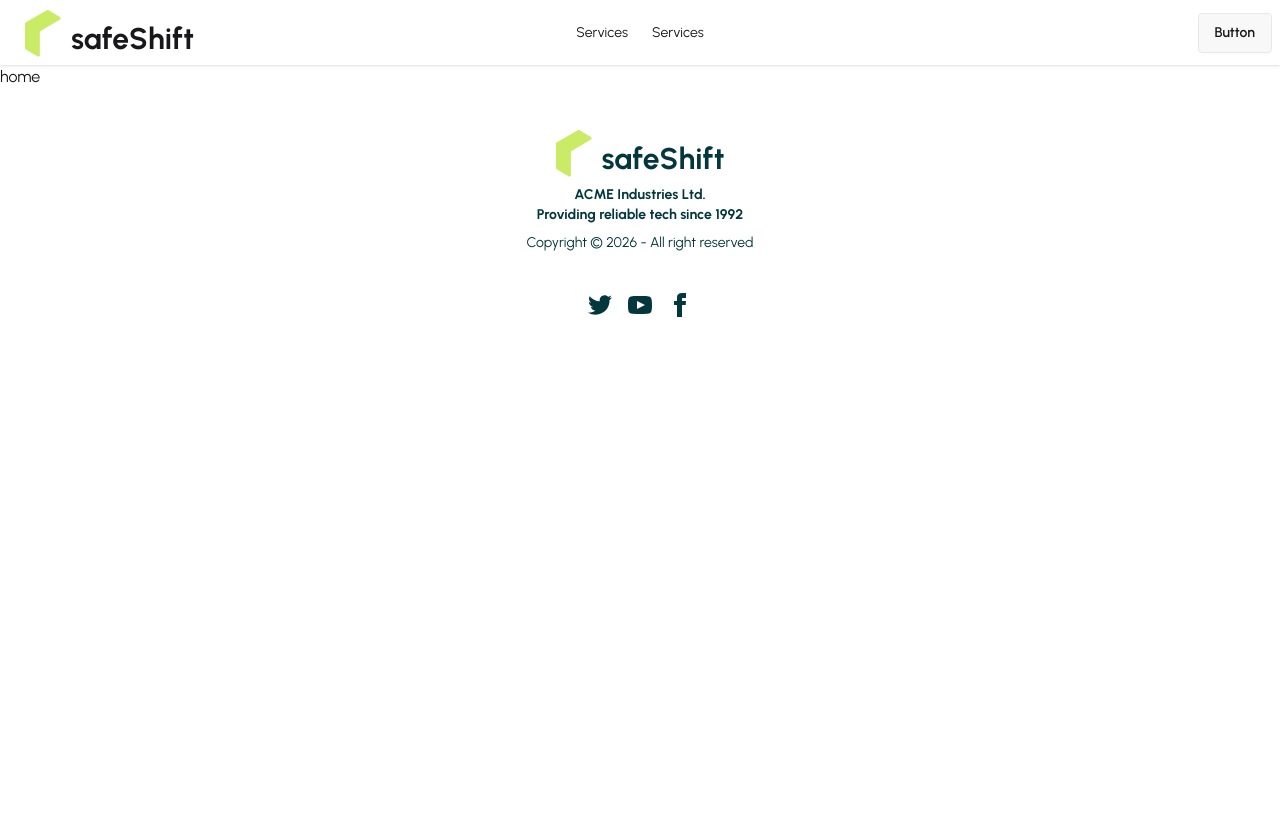
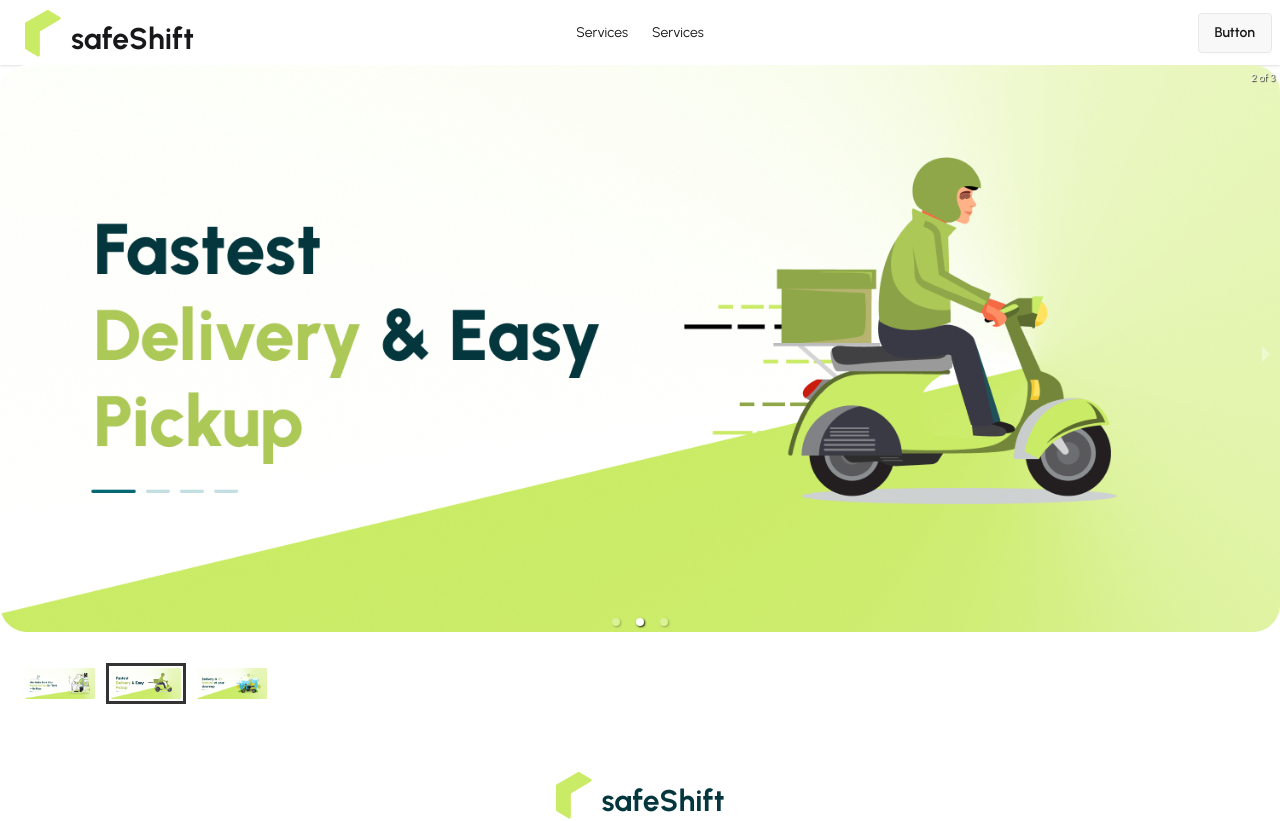
Before and after one commit to FokhrulSabel/safe-shift-client, a React (Vite) app: page / in a window 1280 px wide. Shown: the top 821 px of the page. Before the commit the page ends 800 px from the top, so only its background shows below. Built offline with nearby package versions, Linux system fonts and the light colour scheme.

Commit message:
Add : Banner

```diff
--- /dev/null
+++ b/src/pages/Home/Banner/Banner.jsx
@@ -0,0 +1,25 @@
+import React from "react";
+import { Carousel } from "react-responsive-carousel";
+import "react-responsive-carousel/lib/styles/carousel.min.css";
+
+import bannerImg1 from '../../../assets/banner/banner1.png';
+import bannerImg2 from '../../../assets/banner/banner2.png';
+import bannerImg3 from '../../../assets/banner/banner3.png';
+
+const Banner = () => {
+  return (
+    <Carousel autoPlay={true} infiniteLoop={true}>
+      <div>
+        <img src={bannerImg1} />
+      </div>
+      <div>
+        <img src={bannerImg2} />
+      </div>
+      <div>
+        <img src={bannerImg3} />
+      </div>
+    </Carousel>
+  );
+};
+
+export default Banner;
--- a/src/pages/Home/Home/Home.jsx
+++ b/src/pages/Home/Home/Home.jsx
@@ -1,9 +1,10 @@
 import React from 'react';
+import Banner from '../Banner/Banner';
 
 const Home = () => {
     return (
         <div>
-            <h2>home</h2>
+            <Banner></Banner>
         </div>
     );
 };
```
